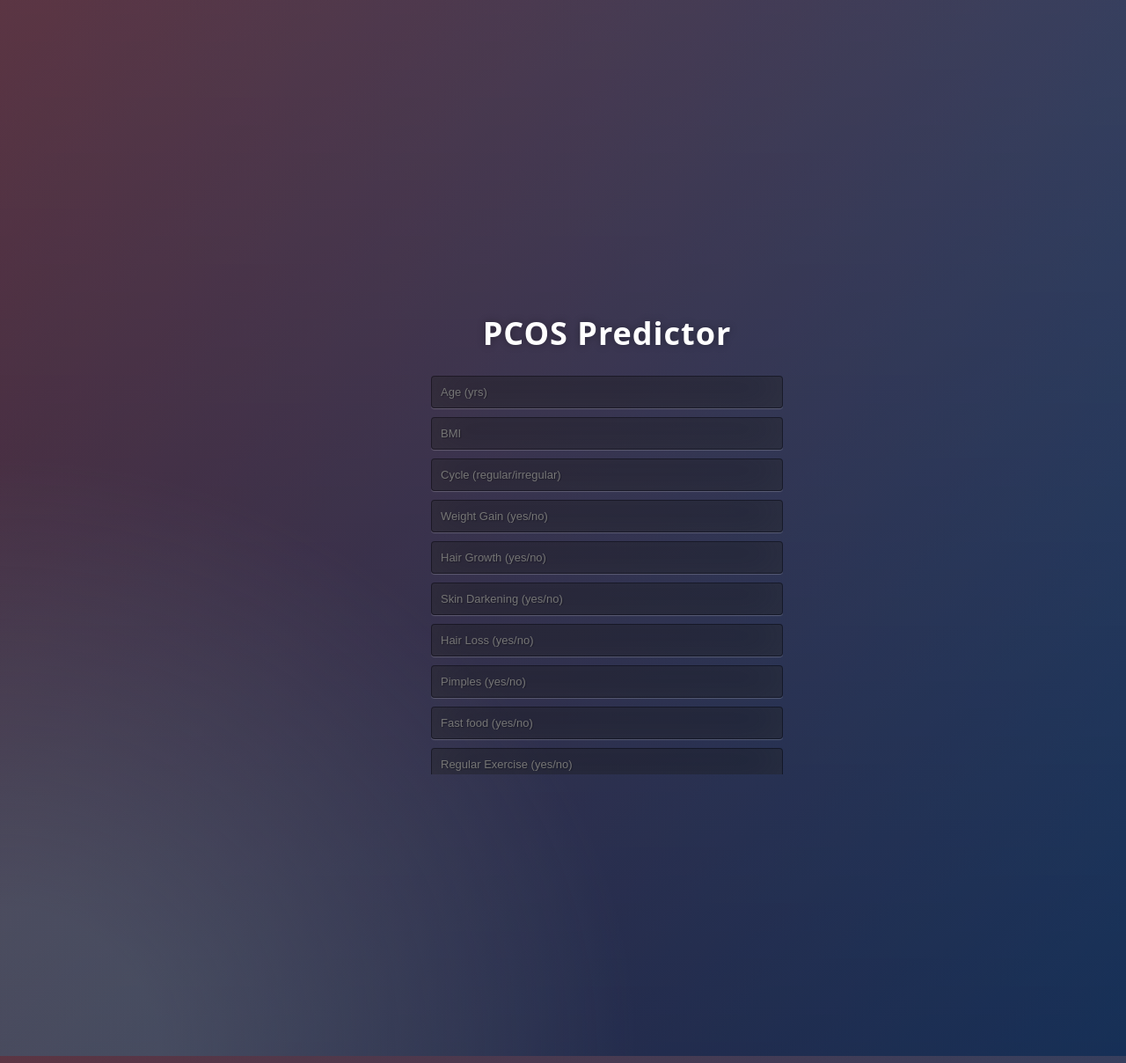
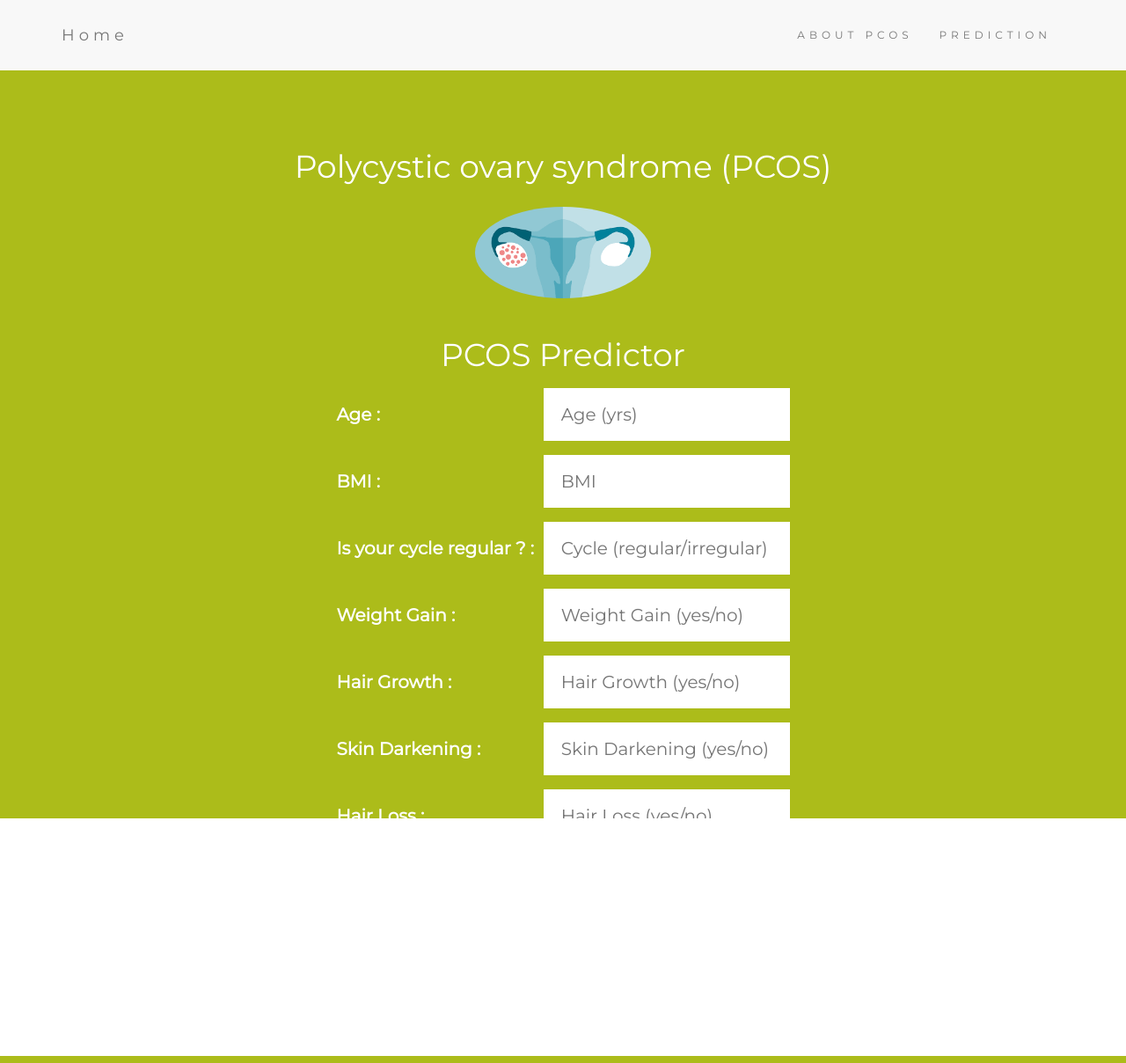
Before and after one commit to SanahSidhu/PCOS-Predictor-, a Flask app: page /practice in a window 1280 px wide. Shown: the whole page at 88% size. Run offline with Flask 2, Linux system fonts and the light colour scheme; parts of the project's set-up code (start-up, migrations or seed data) failed here and were passed over; some libraries are stand-ins or nearby versions.

Commit message:
(final updates)

```diff
--- a/asis/templates/index.html
+++ b/asis/templates/index.html
@@ -1,7 +1,7 @@
 <!DOCTYPE html>
 <html lang="en">
 <head>
-  <title>Sign Language Alphabet Recognition</title>
+  <title>PCOS predictor</title>
   <meta charset="utf-8">
   <meta name="viewport" content="width=device-width, initial-scale=1">
   <link rel="stylesheet" href="https://maxcdn.bootstrapcdn.com/bootstrap/3.4.1/css/bootstrap.min.css">
@@ -100,7 +100,7 @@
   <div class="row">
     <div class="col-sm-4" style="padding:0% 5% 0% 4%">
       <p> Asis Kaur Baweja ,Amartya Roy,Sanah Sidhu ,Deep Learning ,nodejs enthusiast pursuing btect in computer science @SRMIST</p>
-      <a href="mailto:adityadamen@gmail.com">Email Me</a>
+      <a href="mailto:baweja.asis@gmail.com">Email Me</a>
       <img src="{{url_for('static', filename='usc.png')}}" class="img-responsive margin" style="width:100%; height:200px;padding:20px;" alt="Image">
     </div>
     <div class="col-sm-4" style="padding:0% 4% 0% 4%">
--- a/asis/templates/practice.html
+++ b/asis/templates/practice.html
@@ -1,21 +1,121 @@
 <!DOCTYPE html>
-<html >
-<!--From https://codepen.io/frytyler/pen/EGdtg-->
+<html lang="en">
 <head>
-  <title>ML API</title>
-  <link href='https://fonts.googleapis.com/css?family=Pacifico' rel='stylesheet' type='text/css'>
-<link href='https://fonts.googleapis.com/css?family=Arimo' rel='stylesheet' type='text/css'>
-<link href='https://fonts.googleapis.com/css?family=Hind:300' rel='stylesheet' type='text/css'>
-<link href='https://fonts.googleapis.com/css?family=Open+Sans+Condensed:300' rel='stylesheet' type='text/css'>
-<link rel="stylesheet" href="{{ url_for('static', filename='css/style.css') }}">
+  <title>PCOS predection</title>
+  <meta charset="utf-8">
+  <meta name="viewport" content="width=device-width, initial-scale=1">
+  <link rel="stylesheet" href="https://maxcdn.bootstrapcdn.com/bootstrap/3.4.1/css/bootstrap.min.css">
+  <link href="https://fonts.googleapis.com/css?family=Montserrat" rel="stylesheet">
+  <script src="https://ajax.googleapis.com/ajax/libs/jquery/3.5.1/jquery.min.js"></script>
+  <script src="https://maxcdn.bootstrapcdn.com/bootstrap/3.4.1/js/bootstrap.min.js"></script>
+  <style>
+  body {
+    font: 20px Montserrat, sans-serif;
+    line-height: 1.8;
+    color: #bc1abc ;
+  }
+  p {font-size: 16px;}
+  .margin {margin-bottom: 25px;}
+  .bg-1 {
+    background-color: #acbc1a; /* Green */
+    color: #ffffff;
+  }
+  .bg-2 {
+    background-color: #474e5d; /* Dark Blue */
+    color: #ffffff;
+  }
+  .bg-3 {
+    background-color: #ffffff; /* White */
+    color: #555555;
+  }
+  .bg-4 {
+    background-color: #2f2f2f; /* Black Gray */
+    color: #fff;
+  }
+  .container-fluid {
+    padding-top: 70px;
+    padding-bottom: 70px;
+  }
+  .navbar {
+    padding-top: 15px;
+    padding-bottom: 15px;
+    border: 0;
+    border-radius: 0;
+    margin-bottom: 0;
+    font-size: 12px;
+    letter-spacing: 5px;
+  }
+  .navbar-nav  li a:hover {
+    color: #bc1abc !important;
+  }
+  #container-v {
+    overflow-y: hidden;
+    width:100% !important;
+  }
+  .child_con {
+    height: 500px;
+    float: left;
+    margin: 1em;
+  }
+  input[type=text] {
+
+  padding: 12px 20px;
+  margin: 8px 0;
+  box-sizing: border-box;
+  border: none;
+  background-color: white;
+  color: black;
+}
+.block {
+  display: block;
+  width: 10%;
+  border: none;
+  background-color: #04AA6D;
+  color: white;
+  padding: 14px 28px;
+  font-size: 16px;
+  cursor: pointer;
+  text-align: center;
+}
+
+label
+{
+  width: 230px;
+display: inline-block;
+text-align: left;
+}
+
+
+  </style>
 </head>
-
 <body>
 
-<!--##########################################################################################################-->
 
-                                          <!--CHANGES MADE HERE... ADDED SCROLL BAR-->
- <div class="login" style = "height: 550px;overflow-y: scroll;" >
+<!-- Navbar -->
+<nav class="navbar navbar-default">
+    <div class="container">
+      <div class="navbar-header">
+        <button type="button" class="navbar-toggle" data-toggle="collapse" data-target="#myNavbar">
+          <span class="icon-bar"></span>
+          <span class="icon-bar"></span>
+          <span class="icon-bar"></span>
+        </button>
+        <a class="navbar-brand" href="/">Home</a>
+      </div>
+      <div class="collapse navbar-collapse" id="myNavbar">
+        <ul class="nav navbar-nav navbar-right">
+          <li><a href="/about">ABOUT PCOS</a></li>
+          <li><a href="/practice">PREDICTION</a></li>
+        </ul>
+      </div>
+    </div>
+  </nav>
+
+  <!-- First Container -->
+<div class="login" style = "height: 850px;overflow-y: scroll;" >
+<div id="practice" class="container-fluid bg-1 text-center">
+    <h1 class="margin">Polycystic ovary syndrome (PCOS)</h1>
+    <img src="{{url_for('static', filename='images.png')}}" class="img-responsive img-circle margin" style="display:inline" alt="Bird" width="200" height="200">
 
 <!--##########################################################################################################-->
 
@@ -29,32 +129,45 @@
   <!--##########################################################################################################-->
 
                                               <!--REGEX FOR ERROR HANDLING-->
-  <input type="text" name="Age (yrs)" placeholder="Age (yrs)" pattern="[0-1]{1}[0-9]{0,2}" title="Please enter a valid number between 10 and 200." required="required" />
-  <input type="text" name="BMI" placeholder="BMI"  pattern="^(?!0+(?:\.0+)?$)\d?\d(?:\.\d\d?)?$" title="Please enter any number between 0 and 100" required="required" />
+
+                                              <label for="fname">Age :</label>
+  <input type="text" id="fname" name="Age (yrs)" placeholder="Age (yrs)" pattern="^(0?[1-9]|[1-9][0-9]|[1][1-9][1-9]|200)$" title="Please enter a valid number between 0 and 200." required="required" /><br>
+  <label for="name">BMI :</label>
+  <input type="text" id="name" name="BMI" placeholder="BMI"  pattern="^(0?[1-9]|[1-9][0-9]|[1][1-9][1-9]|200)$" title="Please enter a valid number between 0 and 200." required="required" /><br>
 
 
   <!--##########################################################################################################-->
+		 <label for="cycle">Is your cycle regular ? :</label>
+		<input type="text" id="cycle" name="Cycle (R/I)" placeholder="Cycle (regular/irregular)" required="required" /><br>
 
-		<input type="text" name="Cycle (R/I)" placeholder="Cycle (regular/irregular)" required="required" />
-                  <input type="text" name="Weight Gain (Y/N)" placeholder="Weight Gain (yes/no)" required="required" />
-              <input type="text" name="Hair Growth (Y/N)" placeholder="Hair Growth (yes/no)" required="required" />
-           <input type="text" name="Skin Darkening (Y/N)" placeholder="Skin Darkening (yes/no)" required="required" />
-         <input type="text" name="Hair Loss (Y/N)" placeholder="Hair Loss (yes/no)" required="required" />
-          <input type="text" name="Pimples (Y/N)" placeholder="Pimples (yes/no)" required="required" />
-      <input type="text" name="Fast food (Y/N)" placeholder="Fast food (yes/no)" required="required" />
-   <input type="text" name="Regular Exercise (Y/N)" placeholder="Regular Exercise (yes/no)" required="required" />
+                  <label for="gain">Weight Gain :</label>
+                  <input type="text" id="gain" name="Weight Gain (Y/N)" placeholder="Weight Gain (yes/no)" required="required" /><br>
+              <label for="hair">Hair Growth :</label>
+              <input type="text" id="hair" name="Hair Growth (Y/N)" placeholder="Hair Growth (yes/no)" required="required" /><br>
+
+            <label for="skin">Skin Darkening :</label>
+           <input type="text" id="skin"name="Skin Darkening (Y/N)" placeholder="Skin Darkening (yes/no)" required="required" /><br>
+
+         <label for="hair">Hair Loss :</label>
+         <input type="text" id="hair" name="Hair Loss (Y/N)" placeholder="Hair Loss (yes/no)" required="required" /><br>
+
+         <label for="pi">Pimples :</label>
+          <input type="text" id="pi" name="Pimples (Y/N)" placeholder="Pimples (yes/no)" required="required" /><br>
+
+     <label for="fa">Fast Food :</label>
+      <input type="text" id="fa" name="Fast food (Y/N)" placeholder="Fast food (yes/no)" required="required" /><br>
+
+   <label for="re">Reguar Exercise :</label>
+   <input type="text" id="re" name="Regular Exercise (Y/N)" placeholder="Regular Exercise (yes/no)" required="required" />
 
 
 
-        <button type="submit" class="btn btn-primary btn-block btn-large">Predict</button>
+        <button type="submit" class="block">Predict</button>
     </form>
 
 
    <p>                   </p>
    {{ prediction_text }}
+   </div>
 
  </div>
-
-
-</body>
-</html>
--- a/asis/untitled2.py
+++ /dev/null
@@ -1,6 +0,0 @@
-# -*- coding: utf-8 -*-
-"""
-Created on Wed Mar 24 11:25:42 2021
-
-@author: bawej
-"""
```
Also changed, not shown: asis/model.py (+6 -6 lines), asis/templates/about.html (+6 -4 lines), 1 other file.
